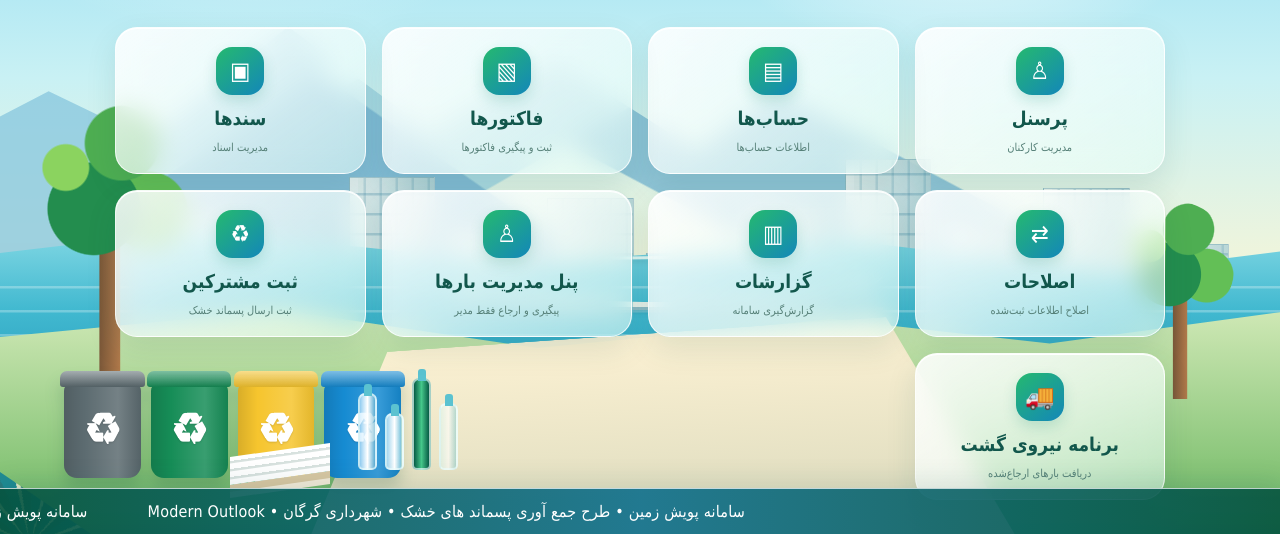
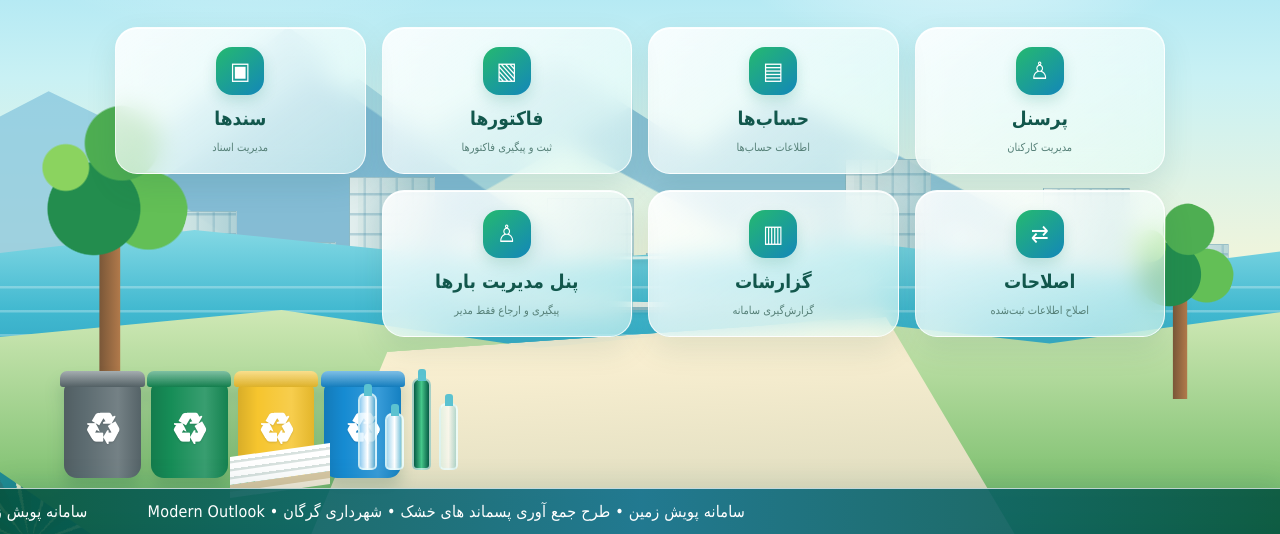
Before and after one commit to ModernOutlook/Pooyesh-Zamin, a plain HTML site: page public/index.html in a window 1280 px wide. Shown: the part 266-800 px from the top of the page. Drawn offline with Linux system fonts and the light colour scheme; no server answers.

Commit message:
Remove standalone subscriber and patrol pages from public navigation

```diff
--- a/public/index.html
+++ b/public/index.html
@@ -353,8 +353,6 @@
     <a class="tile" href="#" data-section="adjustments"><span class="icon" aria-hidden="true">⇄</span><strong>اصلاحات</strong><small>اصلاح اطلاعات ثبت‌شده</small></a>
     <a class="tile" href="#" data-section="reports"><span class="icon" aria-hidden="true">▥</span><strong>گزارشات</strong><small>گزارش‌گیری سامانه</small></a>
     <a class="tile" href="admin.html"><span class="icon" aria-hidden="true">♙</span><strong>پنل مدیریت بارها</strong><small>پیگیری و ارجاع فقط مدیر</small></a>
-    <a class="tile" href="subscriber.html"><span class="icon" aria-hidden="true">♻</span><strong>ثبت مشترکین</strong><small>ثبت ارسال پسماند خشک</small></a>
-    <a class="tile" href="patrol.html"><span class="icon" aria-hidden="true">🚚</span><strong>برنامه نیروی گشت</strong><small>دریافت بارهای ارجاع‌شده</small></a>
   </nav>
 </main>
 
```
